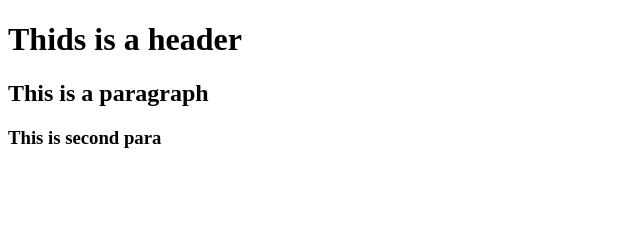
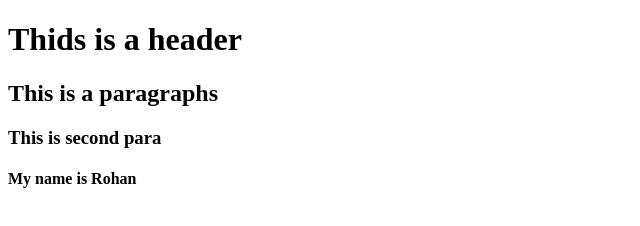
Before and after one commit to Vaibhavthakur848/git-test, a website: page templates/test.html in a window 1280 px wide. Shown: the whole page, without its empty margins (0-640 px from the left). Drawn offline with Linux system fonts and the light colour scheme.

Commit message:
first commit

```diff
--- a/templates/test.html
+++ b/templates/test.html
@@ -3,8 +3,9 @@
     <head>
         <body>
             <h1> Thids is a header</h1>
-            <h2>This is a paragraph</h2>
+            <h2>This is a paragraphs</h2>
             <h3>This is second para</h3>
+            <h4>My name is Rohan</h4>
         </body>
     </head>
 </html>
```
